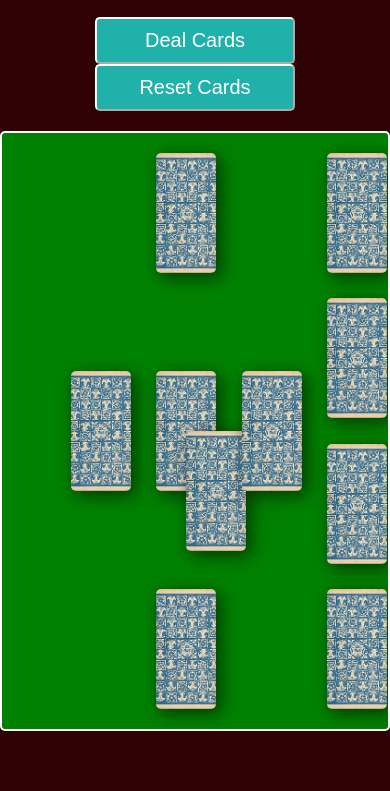
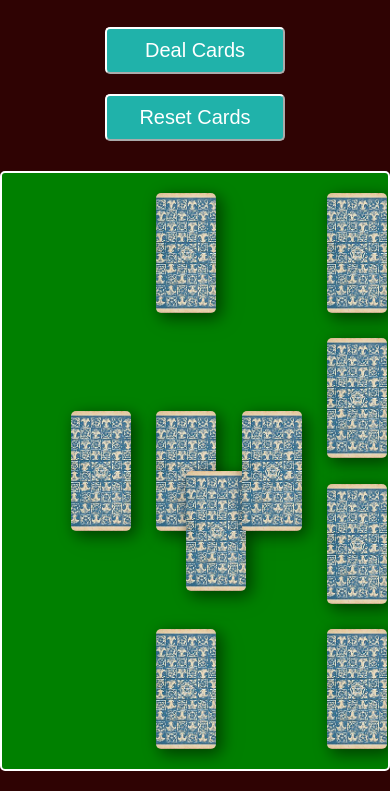
Before and after one commit to Neri-Lenchner/tarot-celtic-spread-static, a plain HTML site: page index.html in a window 390 px wide. Shown: the part 60-851 px from the top of the page. Drawn offline with Linux system fonts and the light colour scheme.

Commit message:
added some css

```diff
--- a/tarot-celtic-spread.css
+++ b/tarot-celtic-spread.css
@@ -18,11 +18,24 @@
  button {
   width: 200px;
   padding: 10px;
+  margin: 10px;
   font-size: 20px;
   background-color: lightseagreen;
   color: white;
   border-radius: 5px;
   border-color:  white;
+  transition: all 0.3s ease;
+ }
+
+ button:hover {
+ 	background-color: teal;
+ 	cursor: pointer;
+  scale: 1.1;
+  filter: drop-shadow(0 0 20px rgba(236, 240, 241, 0.5));
+ }
+
+ button:active {
+ 	background-color: rgb(10, 224, 49);
  }
 
 .spread-container {
@@ -105,7 +118,10 @@
   top: 20px;
 }
 
-@media (max-width: 700px) {
+@media (max-width: 500px) {
+  button {
+    width: 180px;
+  }
   .spread-container {
     width: 100vw !important;           /* Full viewport width */
     max-width: 100% !important;
```
